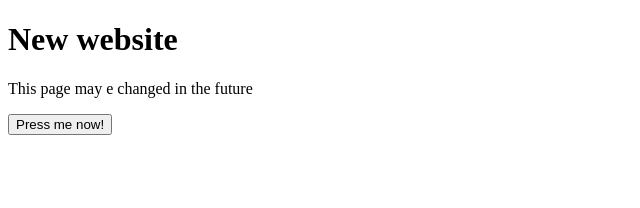
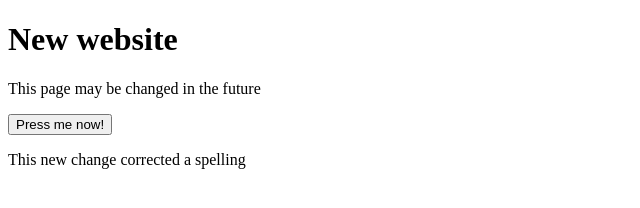
Before and after one commit to Betongklumpen/Uppg3, a plain HTML site: page index.html in a window 1280 px wide. Shown: the whole page, without its empty margins (0-640 px from the left). Drawn offline with Linux system fonts and the light colour scheme.

Commit message:
corrected spellings

```diff
--- a/index.html
+++ b/index.html
@@ -7,8 +7,10 @@
 </head>
 <body>
     <h1>New website</h1>
-    <p>This page may e changed in the future</p>
+    <p>This page may be changed in the future</p>
     <button>Press me now!</button>
+
+    <p>This new change corrected a spelling</p>
 
 </body>
 </html>
```
